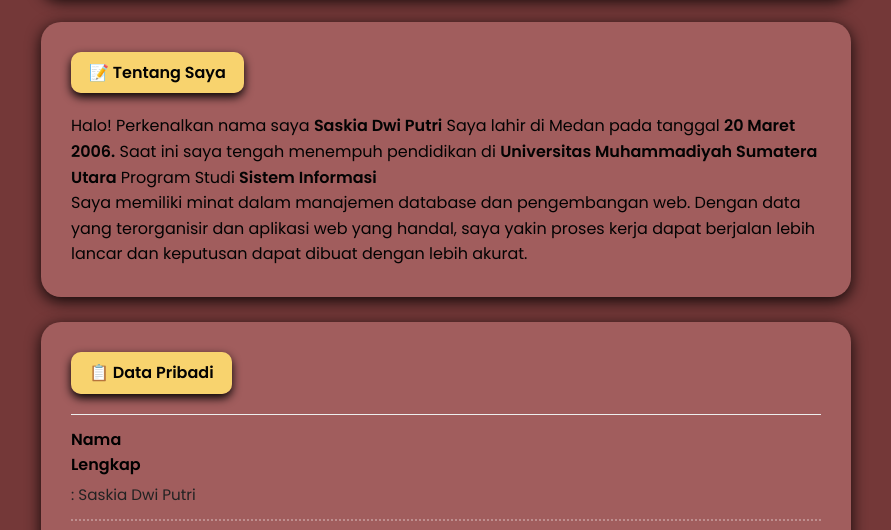
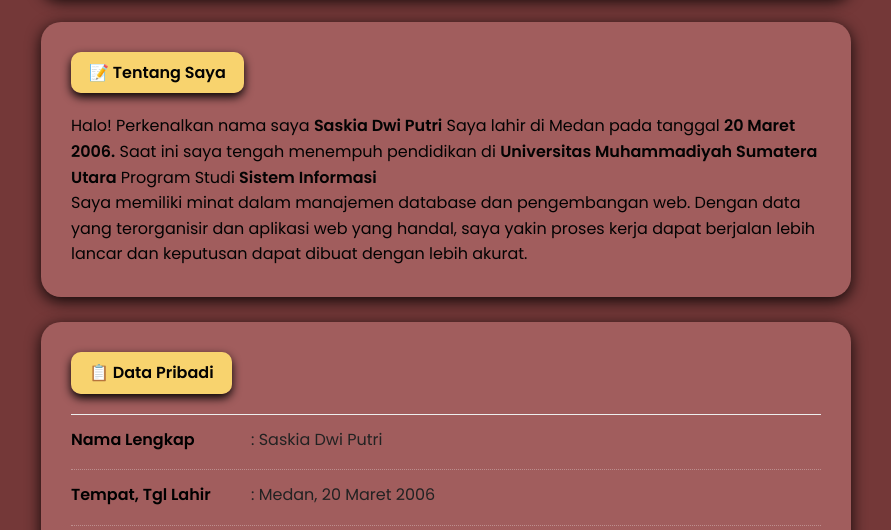
Before and after one commit to saskiaay/praktikum2, a plain HTML site: page index.html in a window 1280 px wide. Shown: the part 373-903 px from the top of the page, without its empty margins (194-1085 px from the left). Drawn offline with Linux system fonts and the light colour scheme.

Commit message:
Update style.css

```diff
--- a/style.css
+++ b/style.css
@@ -76,24 +76,29 @@
 
 .info-row {
     display: flex;
-    flex-direction: column; /* MEMAKSA LABEL DI ATAS, ISI DI BAWAH */
+    /* KUNCI: Di layar kecil dia akan otomatis turun (wrap) */
+    flex-wrap: wrap;
     padding: 12px 0;
-    border-bottom: 2px dotted rgba(255, 255, 255, 0.3); /* Disesuaikan dengan tema cokelatmu */
-    gap: 5px;
+    border-bottom: 1px dotted rgba(255, 255, 255, 0.3);
+    align-items: flex-start;
 }
 
 .info-label {
     font-weight: bold;
-    color: #000; /* Warna hitam agar kontras dengan background cokelat */
-    font-size: 1rem;
-    width: 100%; /* Memenuhi lebar layar */
+    color: #000;
+    /* Di laptop dia selebar 180px, di HP dia akan memenuhi baris jika tidak muat */
+    flex: 0 0 180px;
+    margin-bottom: 5px;
 }
 
 .info-value {
     color: #222;
-    padding-left: 0; /* Hapus padding samping karena sudah di bawah */
-    font-size: 0.95rem;
-    word-break: break-word; /* Biar kalau alamat panjang tidak keluar kotak */
+    /* Mengambil sisa ruang yang ada */
+    flex: 1 1 250px;
+    padding-left: 0;
+    word-break: break-word;
+    /* Menghilangkan paksaan teks ke samping */
+    white-space: normal;
 }
 
 /* STYLE KHUSUS HOBI */
```
